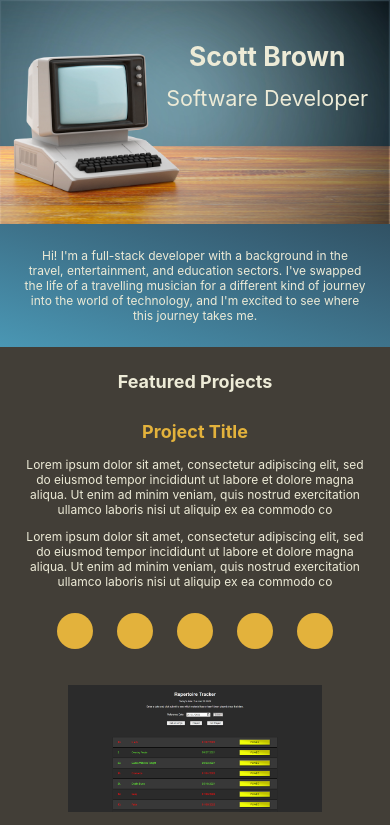
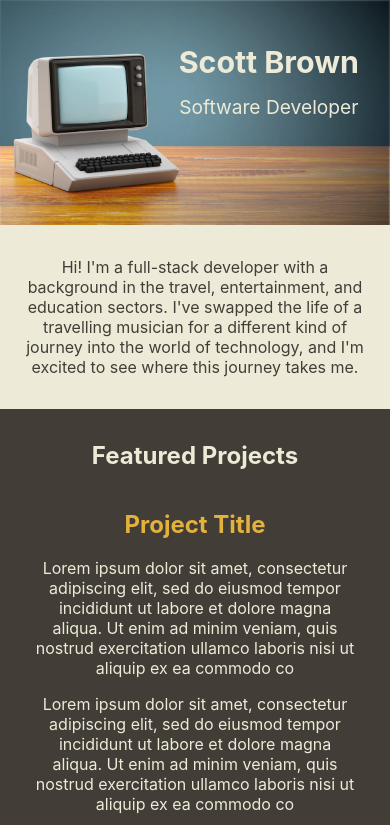
Before and after one commit to D20CM/portfolio-page, a React (Create React App) app: page / in a window 390 px wide. Shown: the top 825 px of the page. Built offline with nearby package versions, Linux system fonts and the light colour scheme.

Commit message:
more responsiveness in projects area

```diff
--- a/src/components/FeaturedProject/featuredProject.module.css
+++ b/src/components/FeaturedProject/featuredProject.module.css
@@ -2,7 +2,7 @@
   /* border: 3px solid red; */
   display: grid;
   grid-template-columns: 1fr 1fr;
-  padding: 6em;
+  padding: 1em 6em;
   color: var(--portfolio-cream);
 }
 
@@ -69,4 +69,9 @@
   .projectRight {
     padding: 0 1em;
   }
+  .techIcon {
+    width: 2em;
+    height: 2em;
+    margin: 0.7em;
+  }
 }
--- a/src/components/Homepage/Homepage.js
+++ b/src/components/Homepage/Homepage.js
@@ -1,7 +1,7 @@
 import React from "react";
 import css from "./homepage.module.css";
 import FeaturedProject from "../FeaturedProject/FeaturedProject";
-// import ProjectsArea from "../ProjectsArea/ProjectsArea";
+import ProjectsArea from "../ProjectsArea/ProjectsArea";
 
 export default function Homepage() {
   return (
@@ -31,7 +31,7 @@ export default function Homepage() {
       <h2>Featured Projects</h2>
       <FeaturedProject />
       <FeaturedProject />
-      {/* <ProjectsArea /> */}
+      <ProjectsArea />
     </div>
   );
 }
--- a/src/components/Homepage/homepage.module.css
+++ b/src/components/Homepage/homepage.module.css
@@ -44,7 +44,7 @@
 
 @media only screen and (max-width: 600px) {
   body {
-    font-size: 12px;
+    font-size: 16px;
   }
   .header {
     background-size: cover;
@@ -57,17 +57,17 @@
   }
 
   .textContainer {
-    padding: 2.2em;
-    padding-right: 1em;
+    padding: 1.8em;
+    padding-right: 0.7em;
   }
 
   .homepage h1 {
-    font-size: 2.2em;
+    font-size: 1.9em;
     margin: 0.5em 0;
   }
 
   .subtitle {
-    font-size: 1.8em;
+    font-size: 1.2em;
     margin-bottom: 4em;
   }
 
@@ -76,16 +76,17 @@
   }
   .pitchPortraitContainer {
     display: block;
-    background-image: linear-gradient(
+    /* background-image: linear-gradient(
       to right top,
       #4a97b4,
       #4485a0,
       #3e738b,
       #386278,
       #315264
-    );
+    ); */
+    background-color: var(--portfolio-cream);
     margin: 0 0 2em 0;
-    padding: 1em 2em;
-    color: var(--portfolio-cream);
+    padding: 1em 1em;
+    color: var(--portfolio-dark-brown);
   }
 }
--- a/src/components/Project/Project.module.css
+++ b/src/components/Project/Project.module.css
@@ -1,6 +1,5 @@
 .projectCard {
   max-width: 100%;
-  border: 3px solid green;
   margin: 2em;
   padding: 1em;
   background-color: var(--portfolio-light-gray);
@@ -40,3 +39,19 @@
   padding: 0.5em 1em;
   margin: 1em;
 }
+
+@media only screen and (max-width: 600px) {
+  .projectCard {
+    margin: 2em;
+    padding: 1em;
+  }
+
+  .cardTop {
+    grid-template-columns: 1fr;
+    grid-gap: 0.5em;
+  }
+
+  .projectText {
+    padding: 1em;
+  }
+}
--- a/src/components/ProjectsArea/ProjectsArea.module.css
+++ b/src/components/ProjectsArea/ProjectsArea.module.css
@@ -4,3 +4,9 @@
   max-width: 1800px;
   margin: auto;
 }
+
+@media only screen and (max-width: 600px) {
+  .projectsContainer {
+    grid-template-columns: 1fr;
+  }
+}
```
